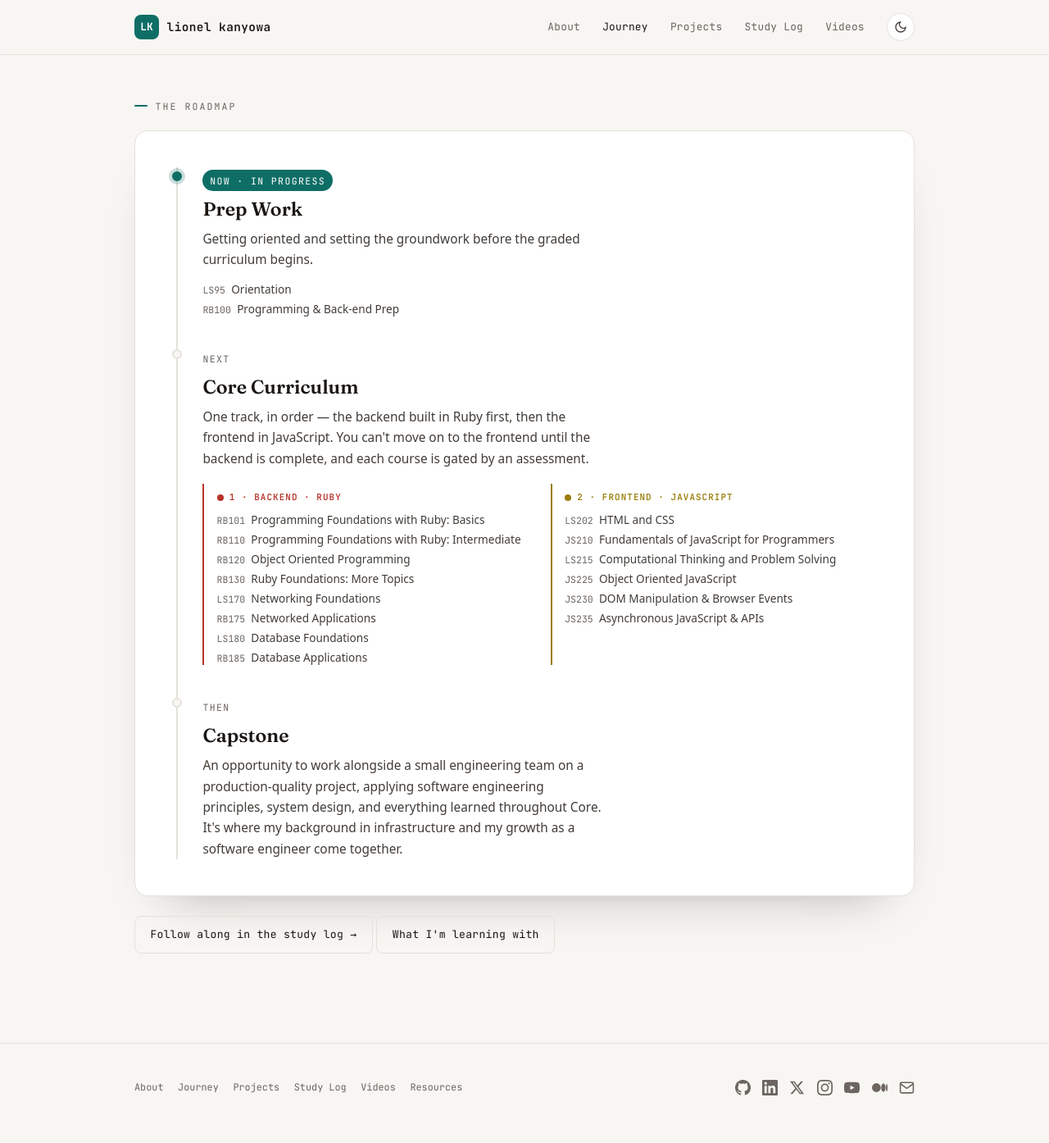
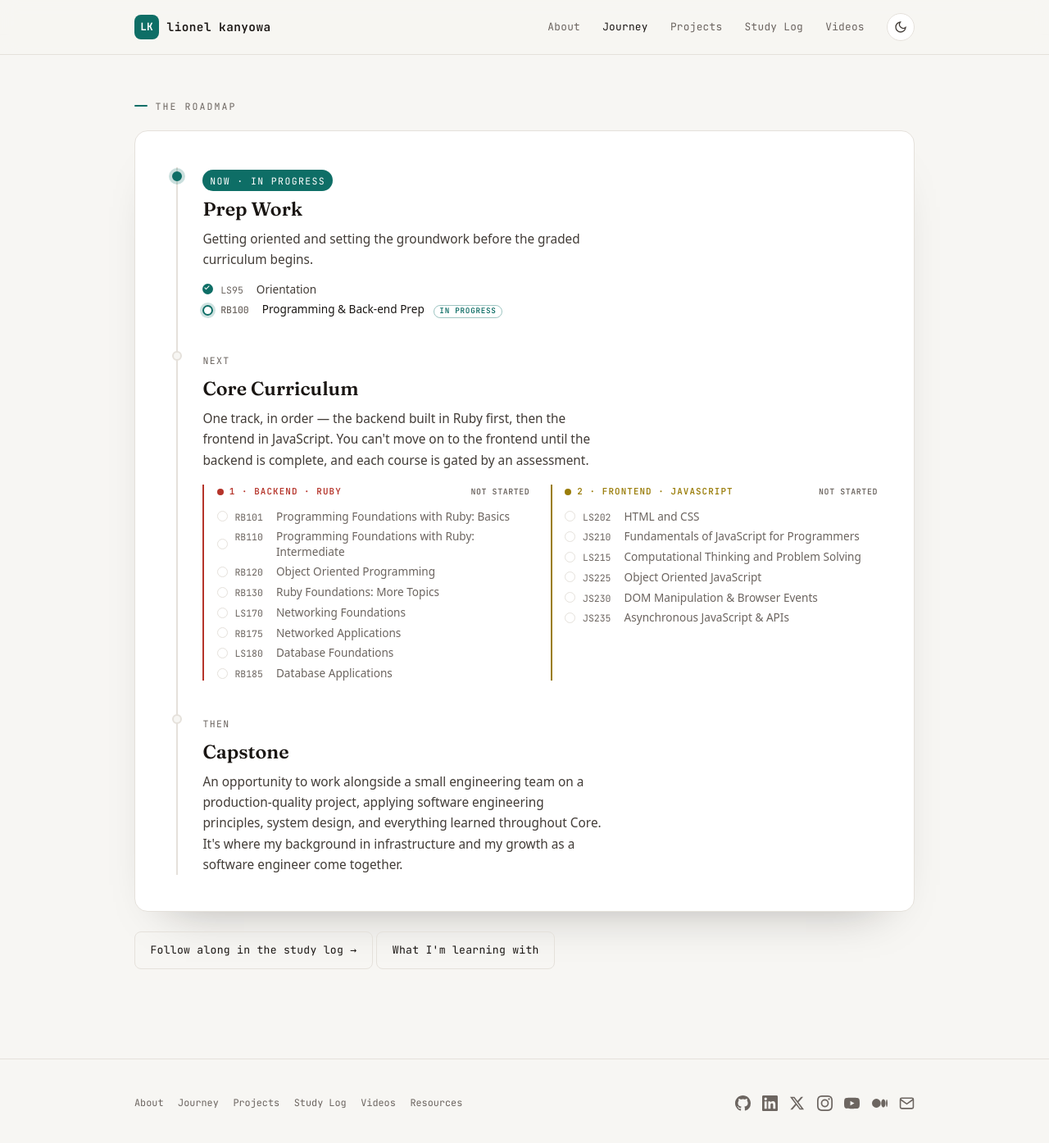
Before and after one commit to lionelkanyowa/lionelkanyowa.github.io, a Jekyll site: the page built from journey.html, in a window 1280 px wide and 1400 px high, scrolled down 457 px. Shown: the top 1394 px of the window at 82% size. Built offline with Jekyll 4.4.1, drawn with Linux system fonts in a browser that asks for light colours.

Commit message:
feat: add per-course progress status to the Journey roadmap
Core Curriculum can span up to two years, and a single "Next" label on the
whole block hid real progress — e.g. a finished backend while the frontend
hasn't started. Add mastery-based progress tracking:

- Move the Prep and Core course lists into _data/curriculum.yml, with a
  per-course `status` (done / current / upcoming). This is now the single
  source of truth — updating progress is a one-word edit.
- Render per-course markers: a filled accent check for done, an accent ring
  plus an "in progress" tag for the current course, a hollow marker for
  upcoming. Teal fills in as courses are cleared.
- Derive each branch's sub-status from its courses: "Complete", "In progress
  · N/M", or "Not started" — so the Ruby chip flips to Complete on its own
  once the backend is finished, independent of JavaScript.
- Keep Ruby-red / JS-yellow as branch identity; teal/grey is the separate
  progress axis. Add an .sr-only utility so status is announced to screen
  readers.

Current real state: LS95 done, RB100 in progress, all of Core upcoming.

Co-Authored-By: Claude Opus 4.8 <noreply@anthropic.com>

```diff
--- a/assets/css/main.css
+++ b/assets/css/main.css
@@ -253,14 +253,34 @@ a:focus-visible, button:focus-visible, input:focus-visible {
 .core-branch { border-left: 2px solid var(--hairline); padding-left: 0.95rem; }
 .core-branch.ruby { border-left-color: var(--track-ruby); }
 .core-branch.js { border-left-color: var(--track-js); }
-.branch-tag { display: inline-flex; align-items: center; gap: 0.45rem; font-family: var(--mono); font-size: 0.68rem; font-weight: 600; letter-spacing: 0.1em; text-transform: uppercase; margin-bottom: 0.6rem; }
+.branch-head { display: flex; align-items: center; justify-content: space-between; gap: 0.6rem; margin-bottom: 0.7rem; }
+.branch-tag { display: inline-flex; align-items: center; gap: 0.45rem; font-family: var(--mono); font-size: 0.68rem; font-weight: 600; letter-spacing: 0.1em; text-transform: uppercase; }
 .branch-tag::before { content: ""; width: 8px; height: 8px; border-radius: 50%; background: currentColor; flex: none; }
 .core-branch.ruby .branch-tag { color: var(--track-ruby); }
 .core-branch.js .branch-tag { color: var(--track-js); }
-.course-list { list-style: none; margin: 0; padding: 0; display: grid; gap: 0.35rem; }
+
+/* derived branch sub-status: teal for movement, a filled pill once complete */
+.branch-status { font-family: var(--mono); font-size: 0.62rem; font-weight: 600; letter-spacing: 0.06em; text-transform: uppercase; color: var(--muted); white-space: nowrap; }
+.branch-status.active { color: var(--accent); }
+.branch-status.complete { color: var(--accent-ink); background: var(--accent); padding: 0.15rem 0.5rem; border-radius: 999px; }
+
+.course-list { list-style: none; margin: 0; padding: 0; display: grid; gap: 0.4rem; }
 .course-list li { font-size: 0.85rem; color: var(--ink-soft); line-height: 1.35; }
 .course-list .code { font-family: var(--mono); font-size: 0.72rem; color: var(--muted); margin-right: 0.45rem; }
 .course-list.prep { margin-top: 0.9rem; }
+
+/* per-course progress: teal fills in as courses are cleared, grey means not yet */
+.course { display: flex; align-items: baseline; gap: 0.55rem; }
+.course .c-mark { position: relative; flex: none; width: 13px; height: 13px; border-radius: 50%; align-self: center; box-sizing: border-box; }
+.course.upcoming .c-mark { border: 1.5px solid var(--hairline); }
+.course.upcoming { color: var(--muted); }
+.course.current .c-mark { border: 2px solid var(--accent); box-shadow: 0 0 0 3px color-mix(in srgb, var(--accent) 20%, transparent); }
+.course.current { color: var(--ink); font-weight: 500; }
+.course.done .c-mark { background: var(--accent); }
+.course.done .c-mark::after { content: ""; position: absolute; left: 4px; top: 1px; width: 3px; height: 6px; border: solid var(--accent-ink); border-width: 0 1.5px 1.5px 0; transform: rotate(45deg); }
+.c-tag { font-family: var(--mono); font-size: 0.58rem; font-weight: 600; letter-spacing: 0.08em; text-transform: uppercase; color: var(--accent); border: 1px solid color-mix(in srgb, var(--accent) 40%, transparent); border-radius: 999px; padding: 0.05rem 0.4rem; margin-left: 0.15rem; white-space: nowrap; }
+
+.sr-only { position: absolute; width: 1px; height: 1px; padding: 0; margin: -1px; overflow: hidden; clip: rect(0 0 0 0); white-space: nowrap; border: 0; }
 
 /* roadmap: lift the timeline onto a surface panel so it reads as the main event */
 .roadmap-label { margin-bottom: 1.25rem; }
--- a/journey.html
+++ b/journey.html
@@ -23,8 +23,14 @@ description: The Launch School path — mastery-based software engineering, from
         <h3>Prep Work</h3>
         <p>Getting oriented and setting the groundwork before the graded curriculum begins.</p>
         <ul class="course-list prep">
-          <li><span class="code">LS95</span>Orientation</li>
-          <li><span class="code">RB100</span>Programming &amp; Back-end Prep</li>
+          {% for c in site.data.curriculum.prep %}
+          <li class="course {{ c.status }}">
+            <span class="c-mark" aria-hidden="true"></span>
+            <span class="code">{{ c.code }}</span>{{ c.title }}
+            {% if c.status == 'done' %}<span class="sr-only"> — done</span>{% endif %}
+            {% if c.status == 'current' %}<span class="c-tag">in progress</span>{% endif %}
+          </li>
+          {% endfor %}
         </ul>
       </div>
       <div class="stage">
@@ -32,30 +38,33 @@ description: The Launch School path — mastery-based software engineering, from
         <h3>Core Curriculum</h3>
         <p>One track, in order — the backend built in Ruby first, then the frontend in JavaScript. You can't move on to the frontend until the backend is complete, and each course is gated by an assessment.</p>
         <div class="core-split">
-          <div class="core-branch ruby">
-            <span class="branch-tag">1 · Backend · Ruby</span>
+          {% for branch in site.data.curriculum.core %}
+          {% assign total = branch.courses | size %}
+          {% assign done = branch.courses | where: "status", "done" | size %}
+          {% assign current = branch.courses | where: "status", "current" | size %}
+          <div class="core-branch {% if branch.id == 'backend' %}ruby{% else %}js{% endif %}">
+            <div class="branch-head">
+              <span class="branch-tag">{{ branch.step }} · {{ branch.label }}</span>
+              {% if done == total %}
+              <span class="branch-status complete">Complete</span>
+              {% elsif done > 0 or current > 0 %}
+              <span class="branch-status active">In progress · {{ done }}/{{ total }}</span>
+              {% else %}
+              <span class="branch-status">Not started</span>
+              {% endif %}
+            </div>
             <ul class="course-list">
-              <li><span class="code">RB101</span>Programming Foundations with Ruby: Basics</li>
-              <li><span class="code">RB110</span>Programming Foundations with Ruby: Intermediate</li>
-              <li><span class="code">RB120</span>Object Oriented Programming</li>
-              <li><span class="code">RB130</span>Ruby Foundations: More Topics</li>
-              <li><span class="code">LS170</span>Networking Foundations</li>
-              <li><span class="code">RB175</span>Networked Applications</li>
-              <li><span class="code">LS180</span>Database Foundations</li>
-              <li><span class="code">RB185</span>Database Applications</li>
+              {% for c in branch.courses %}
+              <li class="course {{ c.status }}">
+                <span class="c-mark" aria-hidden="true"></span>
+                <span class="code">{{ c.code }}</span>{{ c.title }}
+                {% if c.status == 'done' %}<span class="sr-only"> — done</span>{% endif %}
+                {% if c.status == 'current' %}<span class="c-tag">in progress</span>{% endif %}
+              </li>
+              {% endfor %}
             </ul>
           </div>
-          <div class="core-branch js">
-            <span class="branch-tag">2 · Frontend · JavaScript</span>
-            <ul class="course-list">
-              <li><span class="code">LS202</span>HTML and CSS</li>
-              <li><span class="code">JS210</span>Fundamentals of JavaScript for Programmers</li>
-              <li><span class="code">LS215</span>Computational Thinking and Problem Solving</li>
-              <li><span class="code">JS225</span>Object Oriented JavaScript</li>
-              <li><span class="code">JS230</span>DOM Manipulation &amp; Browser Events</li>
-              <li><span class="code">JS235</span>Asynchronous JavaScript &amp; APIs</li>
-            </ul>
-          </div>
+          {% endfor %}
         </div>
       </div>
       <div class="stage">
```
Also changed, not shown: _data/curriculum.yml (added, +71 -0 lines).
